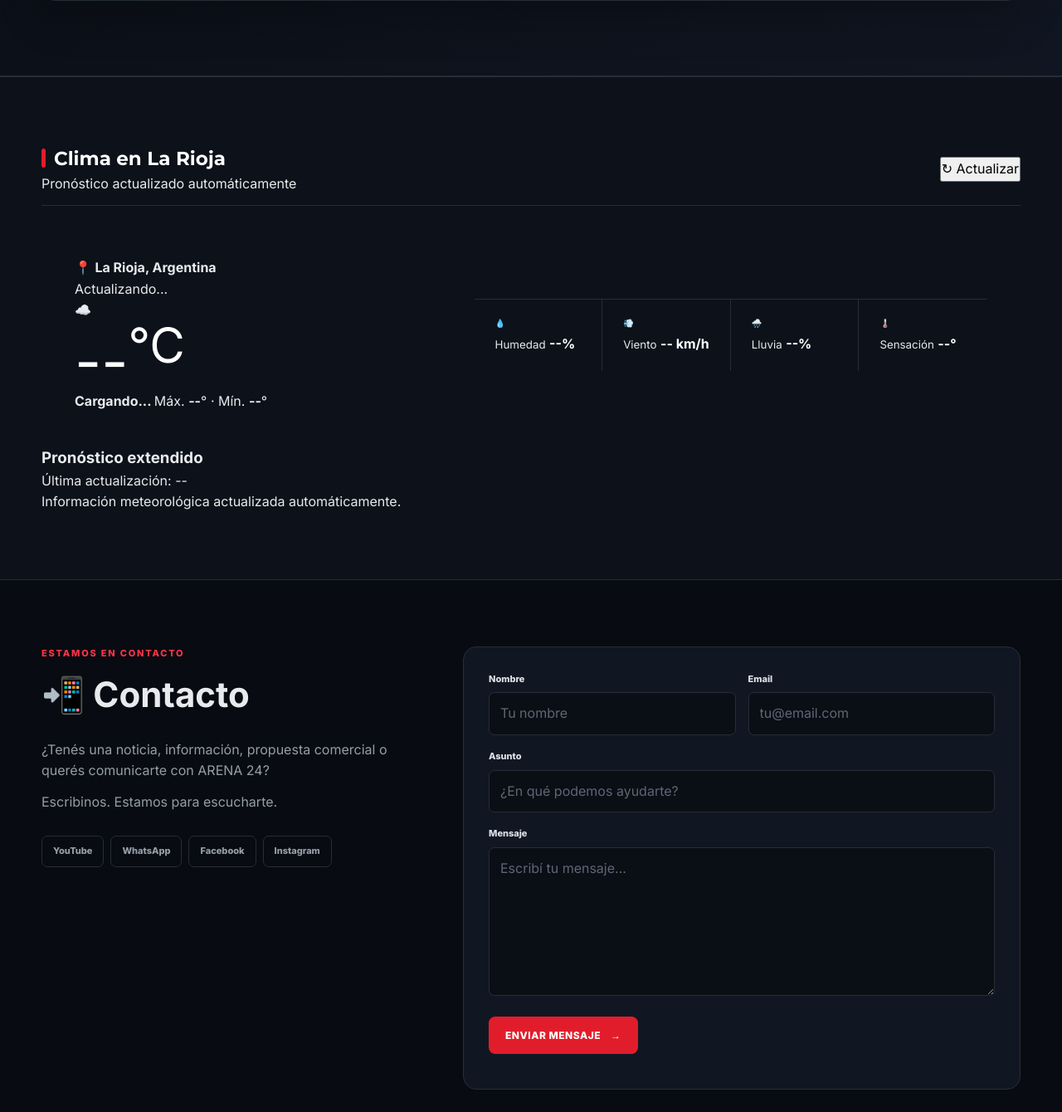
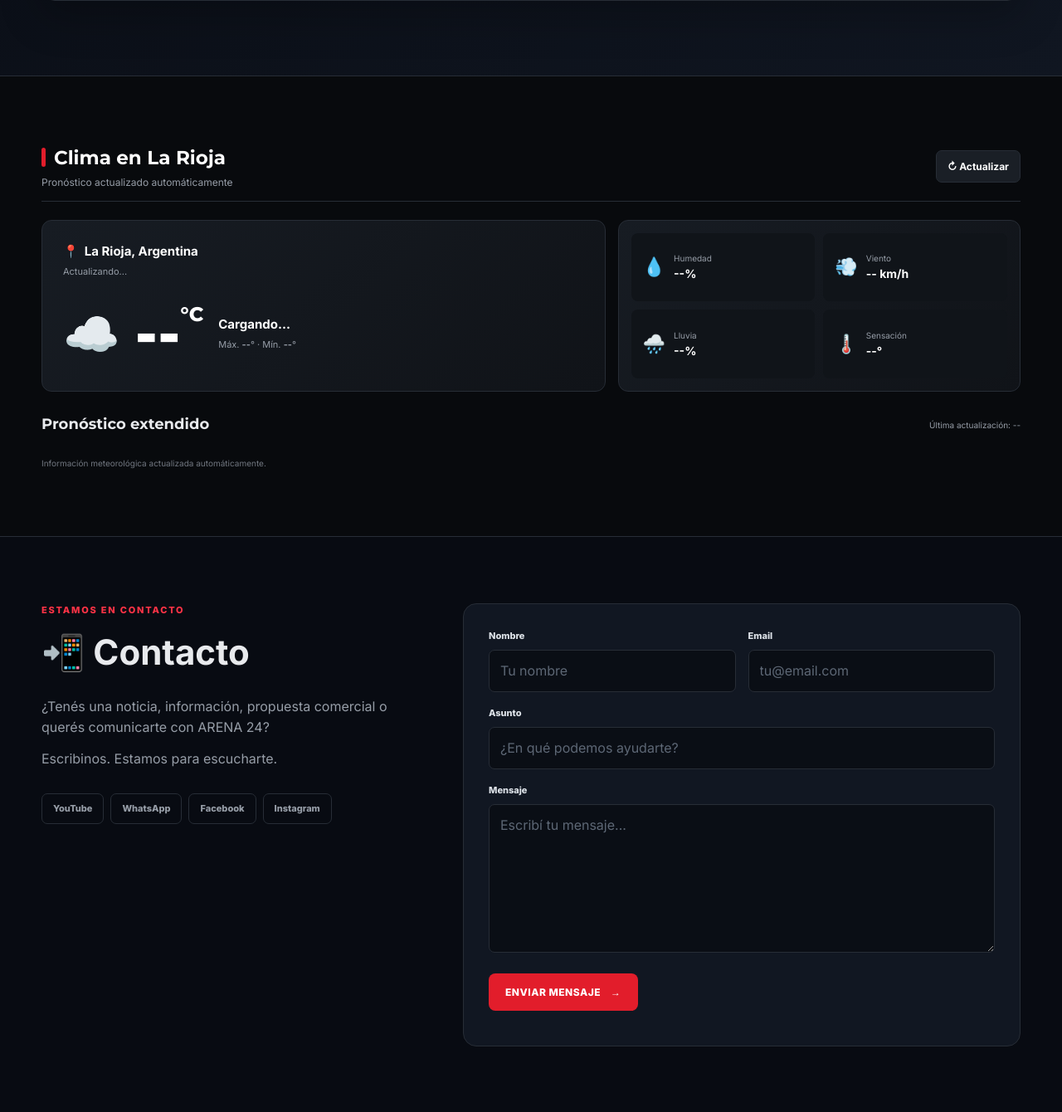
Before and after one commit to humbertoecaceres2025/ARENA-24-WEB, a PHP site: page / in a window 1280 px wide. Shown: the part 4665-6005 px from the top of the page at 83% size. Run offline with PHP 8.4, Linux system fonts and the light colour scheme.

Commit message:
Refactor weather section styles in styles.css

```diff
--- a/styles.css
+++ b/styles.css
@@ -1530,137 +1530,328 @@
 }
 
 
-/* =========================================================
-   CLIMA
-========================================================= */
+
+
+    color: white;
+
+    font-size: 70px;
+
+    font-weight: 200;
+
+    line-height: 1;
+
+/* ==========================================
+   CLIMA ARENA 24
+========================================== */
 
 .weather-section {
-
-    background:
-        var(--bg-soft);
-
-    border-top:
-        1px solid var(--border);
-
-}
-
-
-.weather-panel {
-
-    overflow: hidden;
-
-    border:
-        1px solid var(--border);
-
-    border-radius:
-        var(--radius);
-
+  padding: 35px 0 55px;
+}
+
+.weather-subtitle {
+  color: var(--muted);
+  font-size: 12px;
+  margin-top: 2px;
+}
+
+.weather-refresh {
+  background: #1a1f26;
+  color: #fff;
+  border: 1px solid var(--border);
+  border-radius: 7px;
+  padding: 9px 13px;
+  cursor: pointer;
+  font-size: 12px;
+  font-weight: 700;
+  transition: .2s;
+}
+
+.weather-refresh:hover {
+  background: var(--red);
+  border-color: var(--red);
+}
+
+.weather-refresh.loading {
+  opacity: .6;
+  pointer-events: none;
+}
+
+
+/* ESTADO ACTUAL */
+
+.weather-main {
+  display: grid;
+  grid-template-columns: 1.4fr 1fr;
+  gap: 15px;
+  margin-bottom: 25px;
+}
+
+.weather-current,
+.weather-details {
   background:
     linear-gradient(
       135deg,
-            #121b29,
-            #0b1019
+      #171c23,
+      #101318
     );
 
-}
-
+  border: 1px solid var(--border);
+  border-radius: 12px;
+}
+
+.weather-current {
+  padding: 25px;
+}
+
+.weather-location {
+  display: flex;
+  gap: 7px;
+  align-items: center;
+  color: white;
+  font-size: 15px;
+}
+
+.weather-date {
+  color: var(--muted);
+  font-size: 11px;
+  margin-top: 4px;
+}
+
+.weather-current-content {
+  display: flex;
+  align-items: center;
+  gap: 18px;
+  margin-top: 22px;
+}
+
+.weather-icon {
+  font-size: 55px;
+}
+
+.weather-temperature {
+  color: white;
+  font-family: Montserrat, sans-serif;
+  font-size: 70px;
+  line-height: 1;
+  font-weight: 800;
+}
+
+.weather-temperature sup {
+  font-size: 24px;
+  vertical-align: top;
+}
+
+.weather-condition {
+  display: flex;
+  flex-direction: column;
+  gap: 4px;
+}
+
+.weather-condition strong {
+  color: white;
+  font-size: 15px;
+}
+
+.weather-condition span {
+  color: var(--muted);
+  font-size: 11px;
+}
+
+
+/* DATOS */
+
+.weather-details {
+  display: grid;
+  grid-template-columns: repeat(2, 1fr);
+  padding: 15px;
+  gap: 10px;
+}
+
+.weather-detail {
+  display: flex;
+  align-items: center;
+  gap: 10px;
+  padding: 14px;
+  background: #101419;
+  border-radius: 8px;
+}
+
+.detail-icon {
+  font-size: 22px;
+}
+
+.weather-detail div {
+  display: flex;
+  flex-direction: column;
+}
+
+.weather-detail small {
+  color: var(--muted);
+  font-size: 10px;
+}
+
+.weather-detail strong {
+  color: white;
+  font-size: 14px;
+}
+
+
+/* PRONÓSTICO */
+
+.forecast-header {
+  display: flex;
+  justify-content: space-between;
+  align-items: center;
+  margin-bottom: 12px;
+}
+
+.forecast-header h3 {
+  font-family: Montserrat, sans-serif;
+  font-size: 18px;
+}
+
+.forecast-header span {
+  color: var(--muted);
+  font-size: 10px;
+}
+
+.forecast-grid {
+  display: grid;
+  grid-template-columns:
+    repeat(7, minmax(120px, 1fr));
+
+  gap: 10px;
+  overflow-x: auto;
+}
+
+.forecast-card {
+  min-width: 120px;
+  background: var(--card);
+  border: 1px solid var(--border);
+  border-radius: 9px;
+  padding: 15px;
+  text-align: center;
+  transition: .2s;
+}
+
+.forecast-card:hover {
+  background: var(--card-hover);
+  transform: translateY(-2px);
+}
+
+.forecast-day {
+  color: white;
+  font-size: 12px;
+  font-weight: 800;
+}
+
+.forecast-icon {
+  font-size: 30px;
+  margin: 10px 0;
+}
+
+.forecast-condition {
+  color: var(--muted);
+  font-size: 10px;
+  min-height: 30px;
+}
+
+.forecast-temperatures {
+  margin-top: 8px;
+  font-weight: 800;
+  font-size: 13px;
+}
+
+.forecast-high {
+  color: white;
+}
+
+.forecast-low {
+  color: var(--muted);
+  margin-left: 6px;
+}
+
+.forecast-rain {
+  margin-top: 8px;
+  color: #55b9ed;
+  font-size: 10px;
+}
+
+
+/* FUENTE */
+
+.weather-source {
+  color: #717780;
+  font-size: 10px;
+  margin-top: 12px;
+}
+
+
+/* ERROR */
+
+.weather-error {
+  padding: 20px;
+  background: #241316;
+  border: 1px solid #57232a;
+  border-radius: 8px;
+  color: #ff9ba3;
+  font-size: 13px;
+}
+
+
+/* MOBILE */
+
+@media (max-width: 800px) {
 
   .weather-main {
-
+    grid-template-columns: 1fr;
+  }
+
+  .forecast-grid {
     display: flex;
-
-    align-items: center;
-
-    justify-content: space-between;
-
-    padding:
-        40px;
-
-}
-
-
-.weather-main h2 {
-
-    margin-bottom: 5px;
-
-    font-size: 34px;
-
-}
-
-
-.weather-main p {
-
-    color: var(--muted);
-
-}
-
+    overflow-x: auto;
+    padding-bottom: 8px;
+  }
+
+}
+
+@media (max-width: 500px) {
+
+  .weather-current {
+    padding: 18px;
+  }
+
+  .weather-current-content {
+    gap: 10px;
+  }
+
+  .weather-icon {
+    font-size: 42px;
+  }
 
   .weather-temperature {
-
-    color: white;
-
-    font-size: 70px;
-
-    font-weight: 200;
-
-    line-height: 1;
-
-}
-
+    font-size: 52px;
+  }
+
+  .weather-temperature sup {
+    font-size: 18px;
+  }
 
   .weather-details {
-
-    display: grid;
-
-    grid-template-columns:
-        repeat(4, 1fr);
-
-    border-top:
-        1px solid var(--border);
-
-}
-
-
-.weather-detail {
-
-    padding:
-        20px 25px;
-
-    border-right:
-        1px solid var(--border);
-
-}
-
-
-.weather-detail:last-child {
-
-    border-right: 0;
-
-}
-
-
-.weather-detail span {
-
-    display: block;
-
-    margin-bottom: 5px;
-
-    color: var(--muted-2);
-
-    font-size: 10px;
-
-    text-transform: uppercase;
-
-}
-
-
-.weather-detail strong {
-
-    color: white;
-
-    font-size: 16px;
-
-}
+    grid-template-columns: repeat(2, 1fr);
+  }
+
+  .forecast-header {
+    align-items: flex-start;
+    flex-direction: column;
+    gap: 4px;
+  }
+
+}
+
+
+
+
 
 
 /* =========================================================
```
Lines whose indentation alone changed are shown as unchanged.
